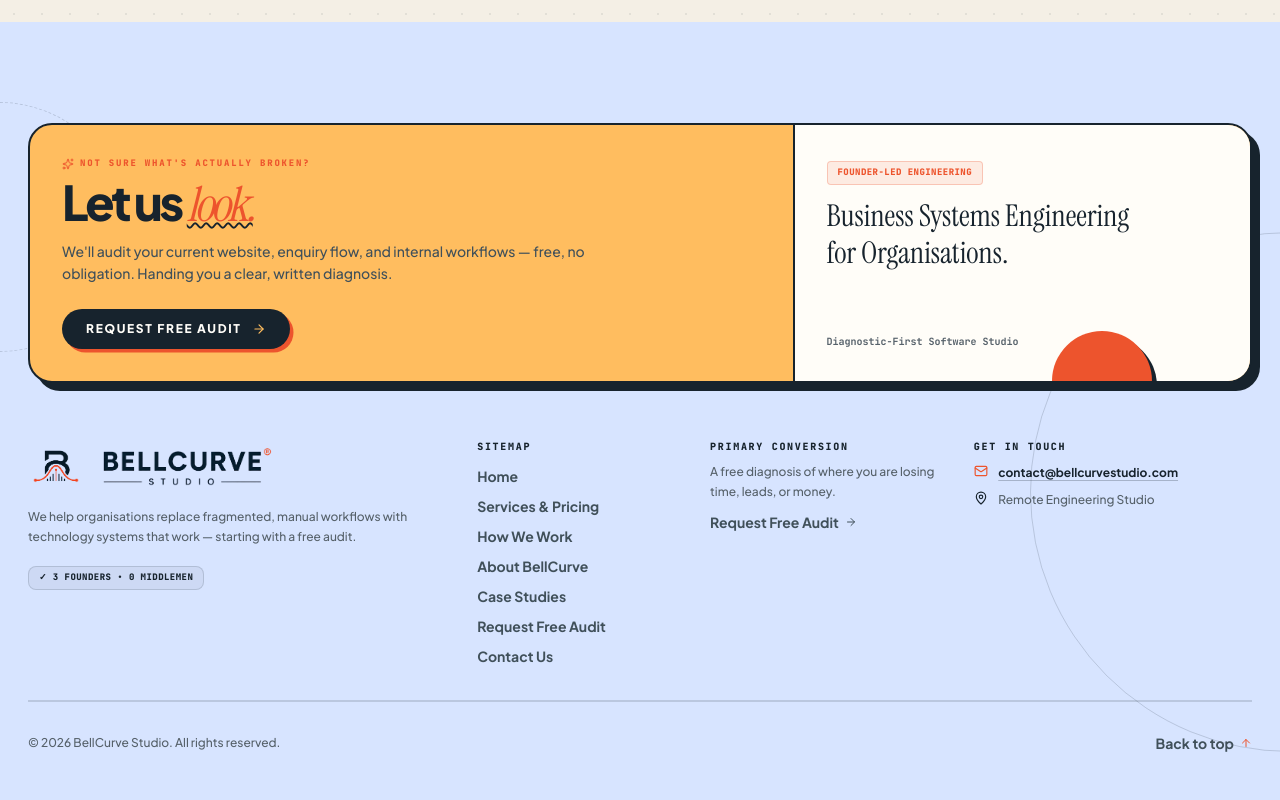
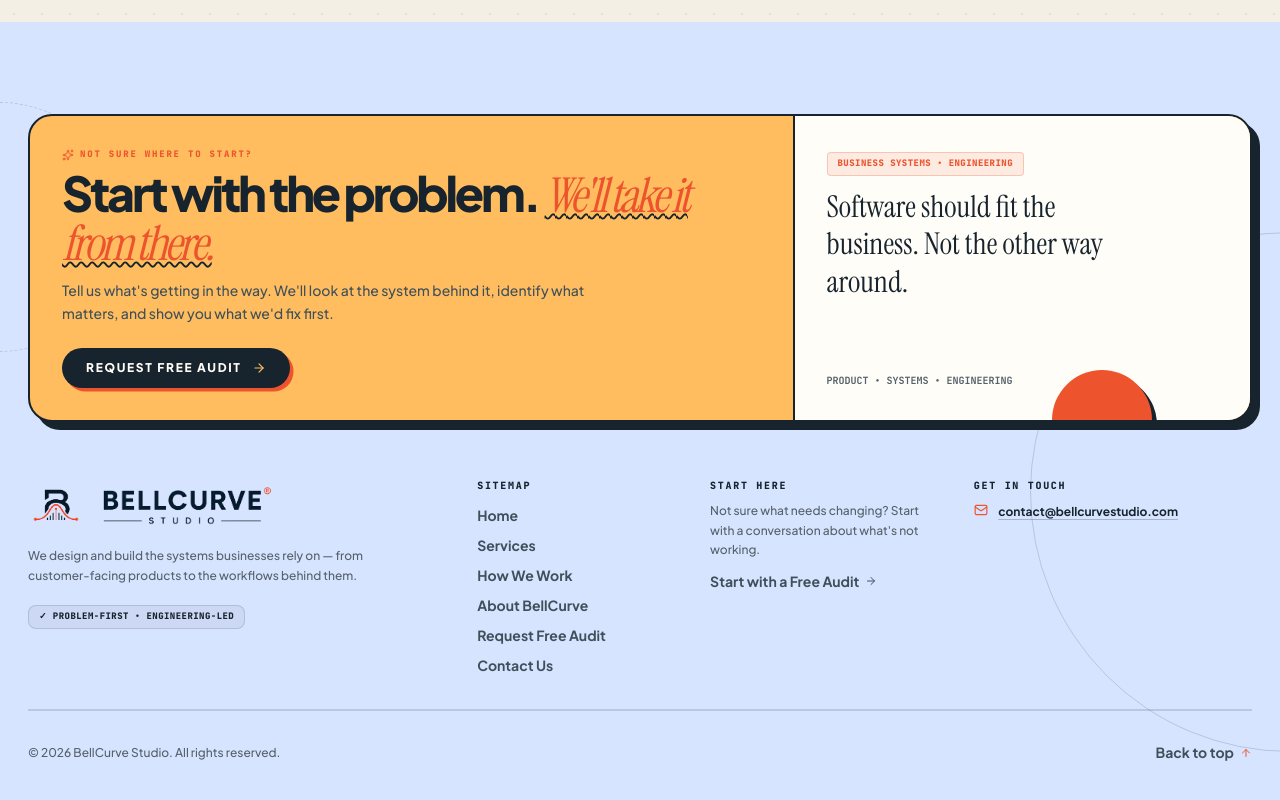
Before and after one commit to BellCurve-Studio/Website, a Next.js app: page / in a window 1280 px wide. Shown: the part 5861-6661 px from the top of the page. Built offline with nearby package versions, Linux system fonts and the light colour scheme.

Commit message:
fix(copy): Footer.

```diff
--- a/src/components/Footer.tsx
+++ b/src/components/Footer.tsx
@@ -10,10 +10,9 @@ interface FooterProps {
 
 const navigation = [
   { label: "Home", href: "/" },
-  { label: "Services & Pricing", href: "/#services" },
+  { label: "Services", href: "/#services" },
   { label: "How We Work", href: "/#how-we-work" },
   { label: "About BellCurve", href: "/#about" },
-  { label: "Case Studies", href: "/#work" },
   { label: "Request Free Audit", href: "/audit" },
   { label: "Contact Us", href: "/#contact" },
 ];
@@ -37,13 +36,13 @@ export default function Footer({ onOpenAudit }: FooterProps) {
           <div className="p-6 sm:p-8 flex flex-col justify-between">
             <div>
               <p className="mb-2 font-code-mono text-[9px] font-black uppercase tracking-[0.2em] text-[#ed542d] flex items-center gap-1.5">
-                <Sparkles className="h-3 w-3 text-[#ed542d]" /> Not sure what&apos;s actually broken?
+                <Sparkles className="h-3 w-3 text-[#ed542d]" /> NOT SURE WHERE TO START?
               </p>
               <h2 className="max-w-2xl text-3xl font-black leading-[.95] tracking-[-0.065em] text-[#17232d] sm:text-4xl lg:text-5xl">
-                Let us <em className="font-editorial-serif font-normal text-[#ed542d] underline decoration-[#17232d] decoration-wavy decoration-2">look.</em>
+                Start with the problem. <em className="font-editorial-serif font-normal text-[#ed542d] underline decoration-[#17232d] decoration-wavy decoration-2">We&apos;ll take it from there.</em>
               </h2>
               <p className="mt-3 max-w-xl text-xs sm:text-sm leading-relaxed text-[#40505a] font-medium">
-                We&apos;ll audit your current website, enquiry flow, and internal workflows — free, no obligation. Handing you a clear, written diagnosis.
+                Tell us what&apos;s getting in the way. We&apos;ll look at the system behind it, identify what matters, and show you what we&apos;d fix first.
               </p>
             </div>
 
@@ -63,14 +62,14 @@ export default function Footer({ onOpenAudit }: FooterProps) {
           <div className="footer-cta-aside flex flex-col justify-between border-t-2 border-[#17232d] p-6 sm:p-8 lg:border-l-2 lg:border-t-0 bg-[#fffdf8] relative overflow-hidden">
             <div className="space-y-3">
               <span className="font-code-mono text-[9px] font-black uppercase tracking-wider text-[#ed542d] bg-[#ed542d]/10 px-2.5 py-1 rounded border border-[#ed542d]/25 inline-block">
-                Founder-Led Engineering
+                BUSINESS SYSTEMS • ENGINEERING
               </span>
               <p className="max-w-xs font-editorial-serif text-2xl leading-tight text-[#17232d] sm:text-3xl font-normal">
-                Business Systems Engineering for Organisations.
+                Software should fit the business. Not the other way around.
               </p>
             </div>
             <p className="font-code-mono text-[10px] font-bold text-[#56616a] pt-4">
-              Diagnostic-First Software Studio
+              PRODUCT • SYSTEMS • ENGINEERING
             </p>
           </div>
         </section>
@@ -98,12 +97,12 @@ export default function Footer({ onOpenAudit }: FooterProps) {
             </Link>
 
             <p className="max-w-sm text-xs leading-relaxed text-[#56616a] font-medium">
-              We help organisations replace fragmented, manual workflows with technology systems that work — starting with a free audit.
+              We design and build the systems businesses rely on — from customer-facing products to the workflows behind them.
             </p>
 
             <div className="pt-1">
               <span className="font-code-mono text-[9px] font-black uppercase tracking-wider text-[#17232d] bg-[#17232d]/5 px-2.5 py-1 rounded-lg border border-[#17232d]/15 inline-block">
-                ✓ 3 Founders • 0 Middlemen
+                ✓ PROBLEM-FIRST • ENGINEERING-LED
               </span>
             </div>
           </div>
@@ -116,7 +115,22 @@ export default function Footer({ onOpenAudit }: FooterProps) {
                   <Link
                     className="footer-link text-xs font-bold text-[#17232d] hover:text-[#ed542d] transition-colors"
                     href={item.href}
-                    onClick={item.href === "/audit" ? handleAuditClick : undefined}
+                    onClick={(e) => {
+                      if (item.href === "/audit") {
+                        handleAuditClick(e);
+                      } else if (item.href.startsWith("/#") && window.location.pathname === "/") {
+                        const targetId = item.href.replace("/#", "");
+                        const element = document.getElementById(targetId);
+                        if (element) {
+                          e.preventDefault();
+                          element.scrollIntoView({ behavior: "smooth" });
+                          window.history.pushState(null, "", `#${targetId}`);
+                        }
+                      } else if (item.href === "/" && window.location.pathname === "/") {
+                        e.preventDefault();
+                        window.scrollTo({ top: 0, behavior: "smooth" });
+                      }
+                    }}
                   >
                     {item.label}
                   </Link>
@@ -126,22 +140,22 @@ export default function Footer({ onOpenAudit }: FooterProps) {
           </nav>
 
           <div>
-            <p className="footer-label font-code-mono text-[10px] font-black uppercase tracking-wider text-[#ed542d]">Primary Conversion</p>
+            <p className="footer-label font-code-mono text-[10px] font-black uppercase tracking-wider text-[#ed542d]">START HERE</p>
             <p className="mt-2 text-xs leading-relaxed text-[#56616a] font-medium">
-              A free diagnosis of where you are losing time, leads, or money.
+              Not sure what needs changing? Start with a conversation about what&apos;s not working.
             </p>
             <Link
               href="/audit"
               onClick={handleAuditClick}
               className="footer-link mt-3 inline-flex items-center gap-1.5 text-xs font-black text-[#ed542d] hover:underline"
             >
-              <span>Request Free Audit</span>
+              <span>Start with a Free Audit</span>
               <ArrowRight className="h-3 w-3" aria-hidden="true" />
             </Link>
           </div>
 
           <address className="not-italic">
-            <p className="footer-label font-code-mono text-[10px] font-black uppercase tracking-wider text-[#ed542d]">Get In Touch</p>
+            <p className="footer-label font-code-mono text-[10px] font-black uppercase tracking-wider text-[#ed542d]">GET IN TOUCH</p>
             <div className="mt-2.5 space-y-2.5 text-xs text-[#56616a]">
               <a
                 href="mailto:contact@bellcurvestudio.com"
@@ -150,10 +164,6 @@ export default function Footer({ onOpenAudit }: FooterProps) {
                 <Mail className="h-3.5 w-3.5 text-[#ed542d]" aria-hidden="true" />
                 contact@bellcurvestudio.com
               </a>
-              <p className="footer-contact font-medium flex items-center gap-2">
-                <MapPin className="h-3.5 w-3.5 text-[#17232d]" aria-hidden="true" />
-                Remote Engineering Studio
-              </p>
             </div>
           </address>
         </div>
```
